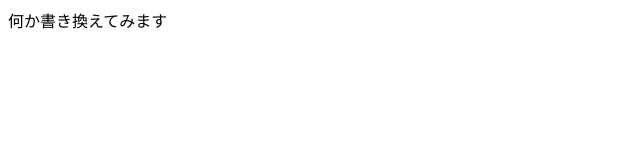
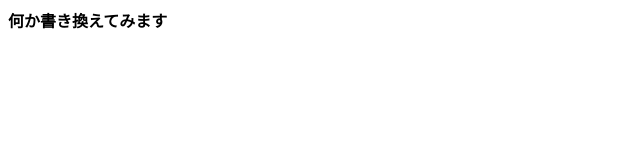
Before and after one commit to GMS-create/second, a plain HTML site: page index.html in a window 1280 px wide. Shown: the full height of the page, 0-640 px from the left. Drawn offline with Linux system fonts and the light colour scheme.

Commit message:
Update index.html

```diff
--- a/index.html
+++ b/index.html
@@ -5,6 +5,6 @@
     <title>タイトル</title>
   </head>
   <body>
-    何か書き換えてみます
+    <strong style="coler:red">何か書き換えてみます</strong>
   </body>
 </html>
```
